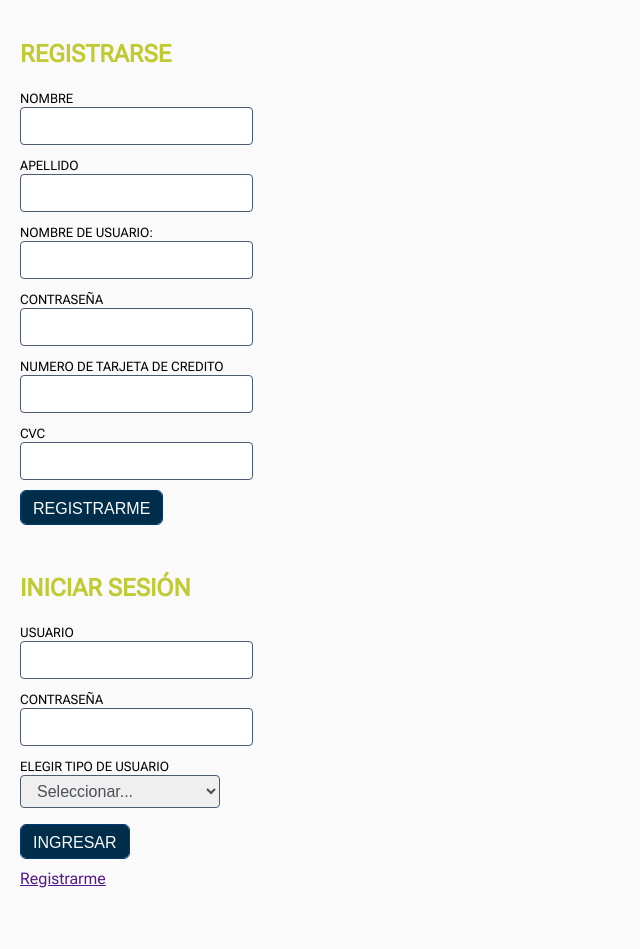
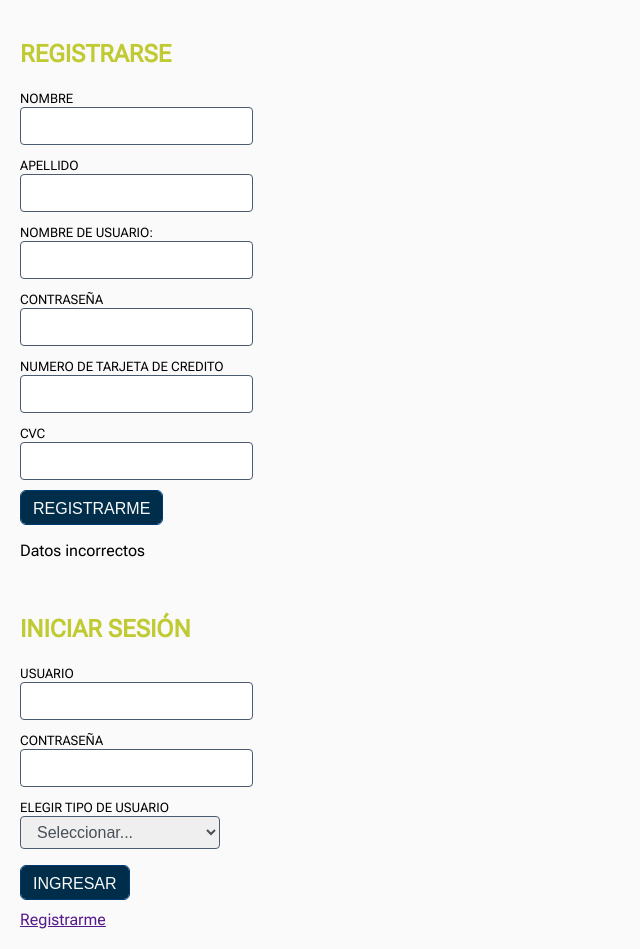
Before and after one commit to Jessica2114/Obligatorio--P1, a plain HTML site: page index.html in a window 1280 px wide. Both pictures are taken after a click on the button "Registrarme". Shown: the whole page, without its empty margins (0-640 px from the left). Before the commit the page ends 908 px from the top, so only its background shows below. Drawn offline with Linux system fonts and the light colour scheme.

Commit message:
Agregamos validaciones en registro

```diff
--- a/index.html
+++ b/index.html
@@ -26,6 +26,7 @@
                 <label for="txtNumeroCVC">CVC</label>
                 <input type="number" id="txtNumeroCVC">
                 <input type="button" id="btnRegistroUsuario" value="Registrarme">
+                <p id="pMostrarMensajeRegistro"></p>
                 <br>
             </section>
 
--- a/scripts/codigo.js
+++ b/scripts/codigo.js
@@ -4,22 +4,69 @@ let sistema = new Sistema();
 document.querySelector("#btnLoginUsuario").addEventListener("click", login);
 document.querySelector("#btnRegistroUsuario").addEventListener("click",registrar);
 
+
+// MOSTRAR / OCULTAR
+
 /* REGISTRO */
 
 function registrar () {
-    let id = "00" + (sistema.clientes.length);
+    let id = sistema.clientes.length;
     let nombreCliente = document.querySelector("#txtNombreCliente").value;
     let apellidoCliente = document.querySelector("#txtApellidoCliente").value;
     let nombreUsuarioCliente = document.querySelector("#txtNombreUsuario").value;
     let contrasenia = document.querySelector("#txtContrasenaRegistro").value;
-    let numTarjeta = document.querySelector("#txtNumeroTarjeta").value;
-    let cvc = document.querySelector("#txtNumeroCVC").value;
+    let numTarjeta = Number(document.querySelector("#txtNumeroTarjeta").value);
+    let cvc = Number(document.querySelector("#txtNumeroCVC").value);
     let saldo = 150000;
     let millas = 0;
 
+    let pMostrarMensajeRegistro = document.querySelector("#pMostrarMensajeRegistro");
+
+    // Validación password
+    let i = 0;
+    let letraMayus = false;
+    let letraMinus = false;
+    let contNumero = false;
+    let contraseniaValida = false;
+    while (i<contrasenia.length){
+        if(contrasenia.charAt(i) === contrasenia.charAt(i).toUpperCase()){
+            letraMayus = true;
+        }
+        if(contrasenia.charAt(i) === contrasenia.charAt(i).toLowerCase()){
+            letraMinus = true;
+        }
+        if(contrasenia.charAt(i) === !isNaN(contrasenia.charAt(i))){
+            contNumero = true;
+        }
+    i++;
+    }
+    if(letraMayus && letraMinus && contNumero){
+        contraseniaValida = true;
+    }
+
+    //  Validación CVC
+
+    let textoCvc = ""
+    textoCvc += cvc
+    let caracteresNumericos = 0;
+    for(let i = 0; i < textoCvc.length; i++){
+            if(!isNaN(textoCvc.charAt(i))){
+                caracteresNumericos++;
+            }
+    }
+
+    if(caracteresNumericos === 3 && texto.length === 3){
+        textCvcCorrecto = true;
+    }
+
+    if(contraseniaValida && textCvcCorrecto){
+        sistema.registrarCliente(id,nombreCliente,apellidoCliente,nombreUsuarioCliente,contrasenia,numTarjeta,cvc,saldo,millas);
+        console.log("Usuario registrado")
+    }else {
+        pMostrarMensajeRegistro.innerHTML = "Datos incorrectos";
+    }
 
 
-    sistema.registrarCliente(id,nombreCliente,apellidoCliente,nombreUsuarioCliente,contrasenia,numTarjeta,cvc,saldo,millas);
 }
 
 
@@ -38,6 +85,6 @@ function login() {
     } else if (usuarioLogin != null && tipoUsuario === "A") {
          // MOSTRAR VISTA ADMIN
     } else {
-        pMostrarMensajeLogin.textContent = "Información inválida: Usuario no encontrado";
+        pMostrarMensajeLogin.innerHTML = "Información inválida: Usuario no encontrado";
     }
 }
```
